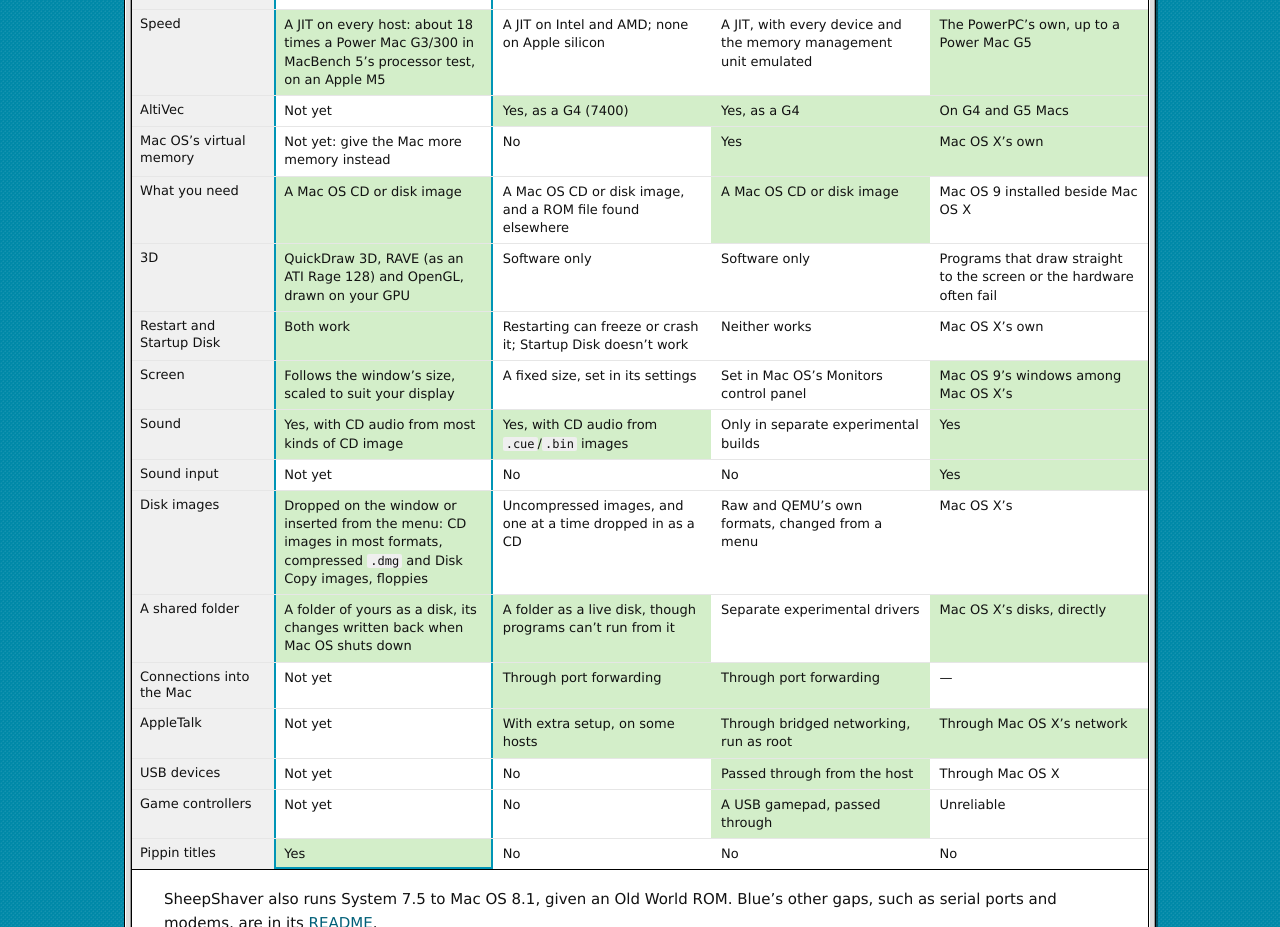
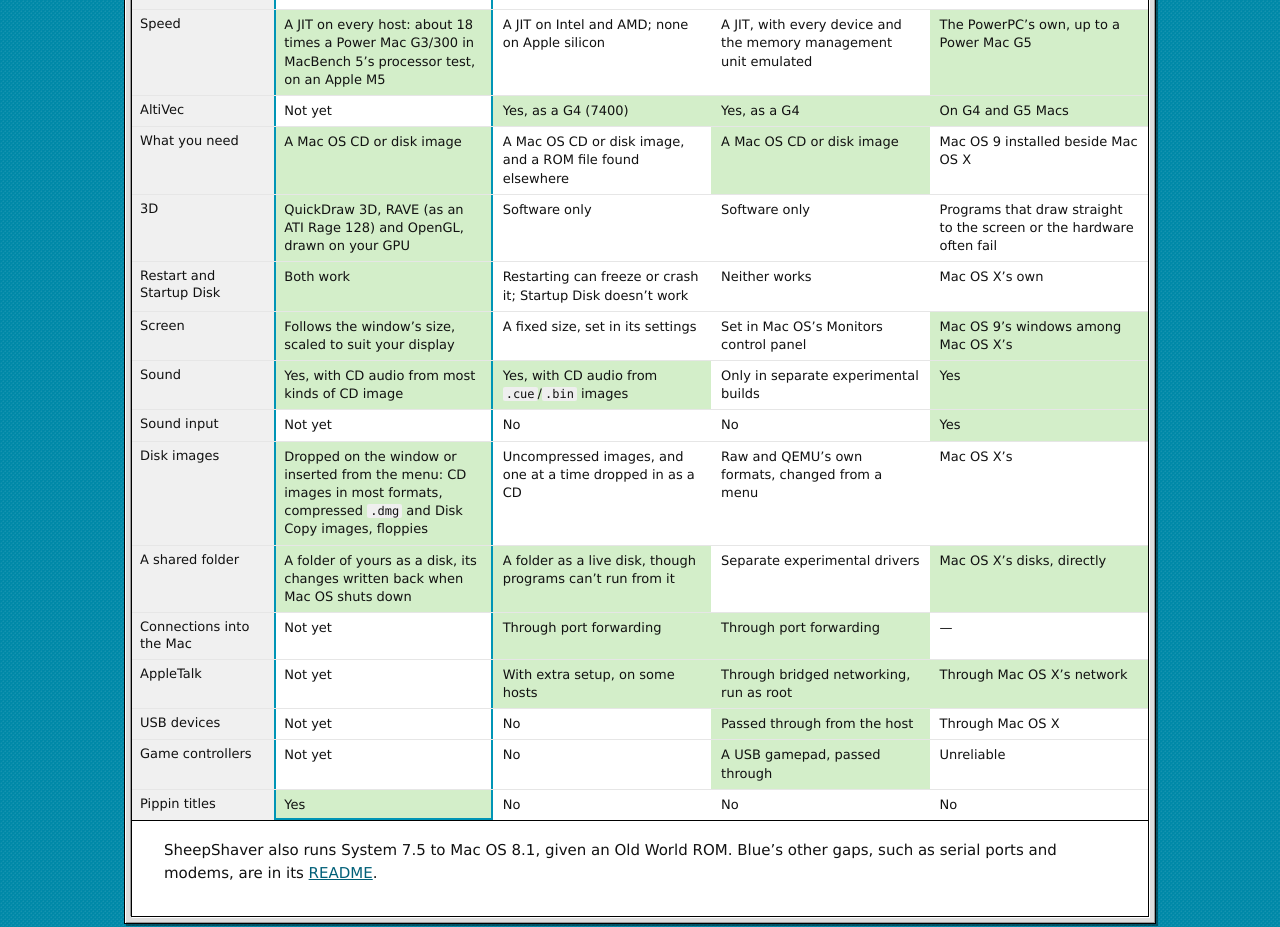
Before and after one commit to mcbridet/Blue, a plain HTML site: page site/index.html in a window 1280 px wide. Shown: the part 2140-3067 px from the top of the page. Drawn offline with Linux system fonts and the light colour scheme.

Commit message:
compare: no virtual memory row

```diff
--- a/site/index.html
+++ b/site/index.html
@@ -260,7 +260,6 @@
               <tr><th scope="row">How</th><td class="blue">Apple’s code, unmodified, on a native kernel in place of the NanoKernel</td><td>Apple’s code on a patched ROM, with a kernel of its own</td><td>A whole Power Mac emulated, firmware and all</td><td>Mac OS 9 as a program in Mac OS X, on a real PowerPC</td></tr>
               <tr><th scope="row">Speed</th><td class="blue yes">A JIT on every host: about 18 times a Power Mac G3/300 in MacBench 5’s processor test, on an Apple M5</td><td>A JIT on Intel and AMD; none on Apple silicon</td><td>A JIT, with every device and the memory management unit emulated</td><td class="yes">The PowerPC’s own, up to a Power Mac G5</td></tr>
               <tr><th scope="row">AltiVec</th><td class="blue">Not yet</td><td class="yes">Yes, as a G4 (7400)</td><td class="yes">Yes, as a G4</td><td class="yes">On G4 and G5 Macs</td></tr>
-              <tr><th scope="row">Mac OS’s virtual memory</th><td class="blue">Not yet: give the Mac more memory instead</td><td>No</td><td class="yes">Yes</td><td class="yes">Mac OS X’s own</td></tr>
               <tr><th scope="row">What you need</th><td class="blue yes">A Mac OS CD or disk image</td><td>A Mac OS CD or disk image, and a ROM file found elsewhere</td><td class="yes">A Mac OS CD or disk image</td><td>Mac OS 9 installed beside Mac OS X</td></tr>
               <tr><th scope="row">3D</th><td class="blue yes">QuickDraw 3D, RAVE (as an ATI Rage 128) and OpenGL, drawn on your GPU</td><td>Software only</td><td>Software only</td><td>Programs that draw straight to the screen or the hardware often fail</td></tr>
               <tr><th scope="row">Restart and Startup Disk</th><td class="blue yes">Both work</td><td>Restarting can freeze or crash it; Startup Disk doesn’t work</td><td>Neither works</td><td>Mac OS X’s own</td></tr>
```
Also changed, not shown: 1 other file.
